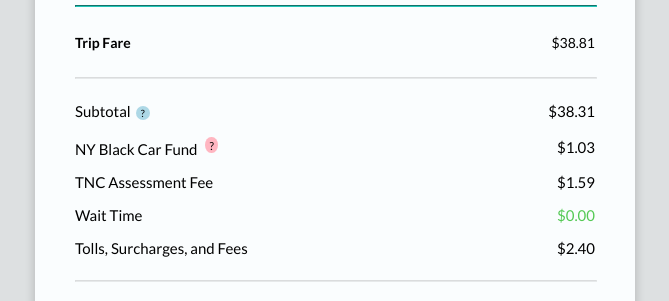
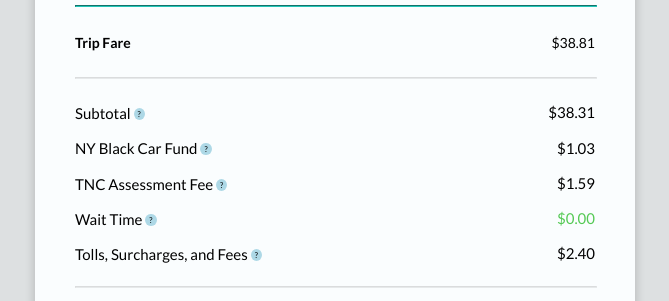
Before and after one commit to TechnicalTierra/HTML_Transactional_Email_2_Uber, a plain HTML site: page index.html in a window 1280 px wide. Shown: the part 428-729 px from the top of the page, without its empty margins (305-974 px from the left). Drawn offline with Linux system fonts and the light colour scheme.

Commit message:
Add files via upload

```diff
--- a/index.html
+++ b/index.html
@@ -140,7 +140,7 @@
                </td>
             </tr>
 
-            <tr style="background: #f8e8cd;">
+            <tr style="background: #f8e8cd;"><!-- Thanks -->
                <td style="padding:0 40px 25px;">
                   <table width="100%" style="border-spacing:0;" role="presentation">
                      <tr>
@@ -232,12 +232,15 @@
                </td>
             </tr>
 
-            <tr>
+            <tr><!-- Trip Fare breakdown -->
                <td style="padding:0 40px;">
                   <table width="100%" style="border-spacing:0;" role="presentation">
                      <tr >
                         <td style="width:50%;">
-                           <p style="Margin-bottom:0px;">Subtotal<span style="Margin-left:5px; font-size:10px; padding: 1px 5px; color:black; background-color:lightblue; border-radius:51%; ">&#63;</span></p>
+                           <p style="Margin-bottom:0px; display:inline-block;">
+                              <span style="vertical-align:middle;">Subtotal</span>
+                              <span style="width:5%; padding: 1px 4px; background-color:lightblue; color:black; font-size:8px; border-radius:51%;" title="The fare subtotal before taxes and fees.">?</span>
+                           </p>
                         </td>
                         <td align="right">
                            <p style="Margin-bottom:0px;">$38.31</p>
@@ -245,8 +248,8 @@
                      </tr>
                      <tr>
                         <td style="width:50%;">
-                           <p style="Margin-bottom:0px;">NY Black Car Fund
-                              <span style="Margin: 0px 0px 2px 5px;"><sup style="font-size:11px; line-height:1.75; padding: 1.5px 4px; color:black; background-color:lightpink; border-radius:50%; width:20px; height:18px;">&#63;</sup></span>
+                           <p style="Margin-bottom:0px; vertical-align:middle;"><span style="vertical-align:middle;">NY Black Car Fund</span>
+                           <span style="width:5%; padding: 1px 4px; background-color:lightblue; color:black; font-size:8px; border-radius:51%;" title="NY Black Car Fund.">?</span>
                            </p>
                         </td>
                         <td align="right">
@@ -255,7 +258,10 @@
                      </tr>
                      <tr>
                         <td style="width:50%;">
-                           <p style="Margin-bottom:0px;">TNC Assessment Fee</p>
+                           <p style="Margin-bottom:0px;">
+                              <span style="vertical-align:middle;">TNC Assessment Fee</span>
+                              <span style="width:5%; padding: 1px 4px; background-color:lightblue; color:black; font-size:8px; border-radius:51%;" title="TNC Assessment Fee">?</span>
+                           </p>
                         </td>
                         <td align="right">
                            <p style="Margin-bottom:0px;">$1.59</p>
@@ -263,7 +269,10 @@
                      </tr>
                      <tr>
                         <td style="width:50%;">
-                           <p style="Margin-bottom:0px;">Wait Time</p>
+                           <p style="Margin-bottom:0px;">
+                              <span style="vertical-align:middle;">Wait Time</span>
+                              <span style="width:5%; padding: 1px 4px; background-color:lightblue; color:black; font-size:8px; border-radius:51%;" title="Wait Time">?</span>
+                           </p>
                         </td>
                         <td align="right">
                            <p style="Margin-bottom:0px;">
@@ -273,7 +282,10 @@
                      </tr>
                      <tr>
                         <td style="width:50%;">
-                           <p style="Margin: 15px 0px 15px;">Tolls, Surcharges, and Fees</p>
+                           <p style="Margin: 15px 0px 15px;">
+                              <span style="vertical-align:middle;">Tolls, Surcharges, and Fees</span>
+                              <span style="width:5%; padding: 1px 4px; background-color:lightblue; color:black; font-size:8px; border-radius:51%;" title="Tolls, Surcharges, and Fees">?</span>
+                           </p>
                         </td>
                         <td align="right">
                            <p style="Margin: 15px 0px 15px;">$2.40</p>
```
